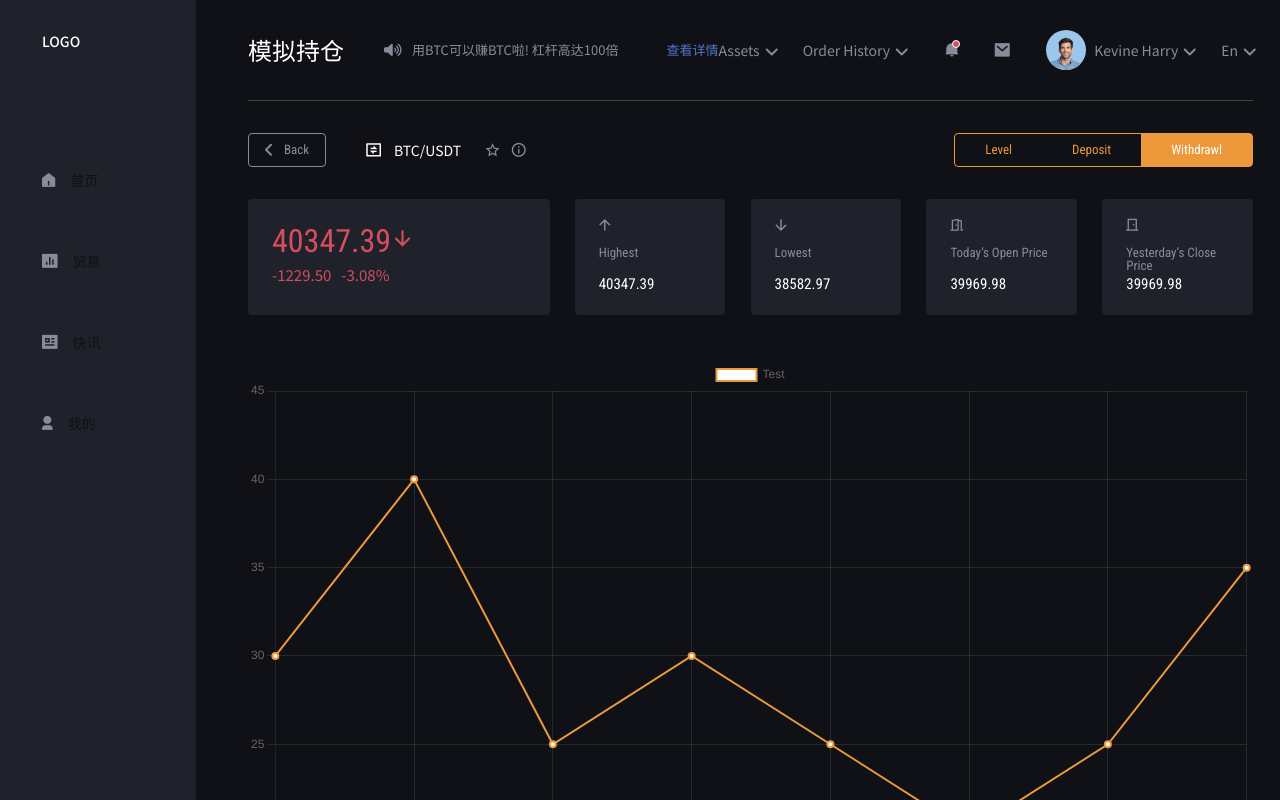
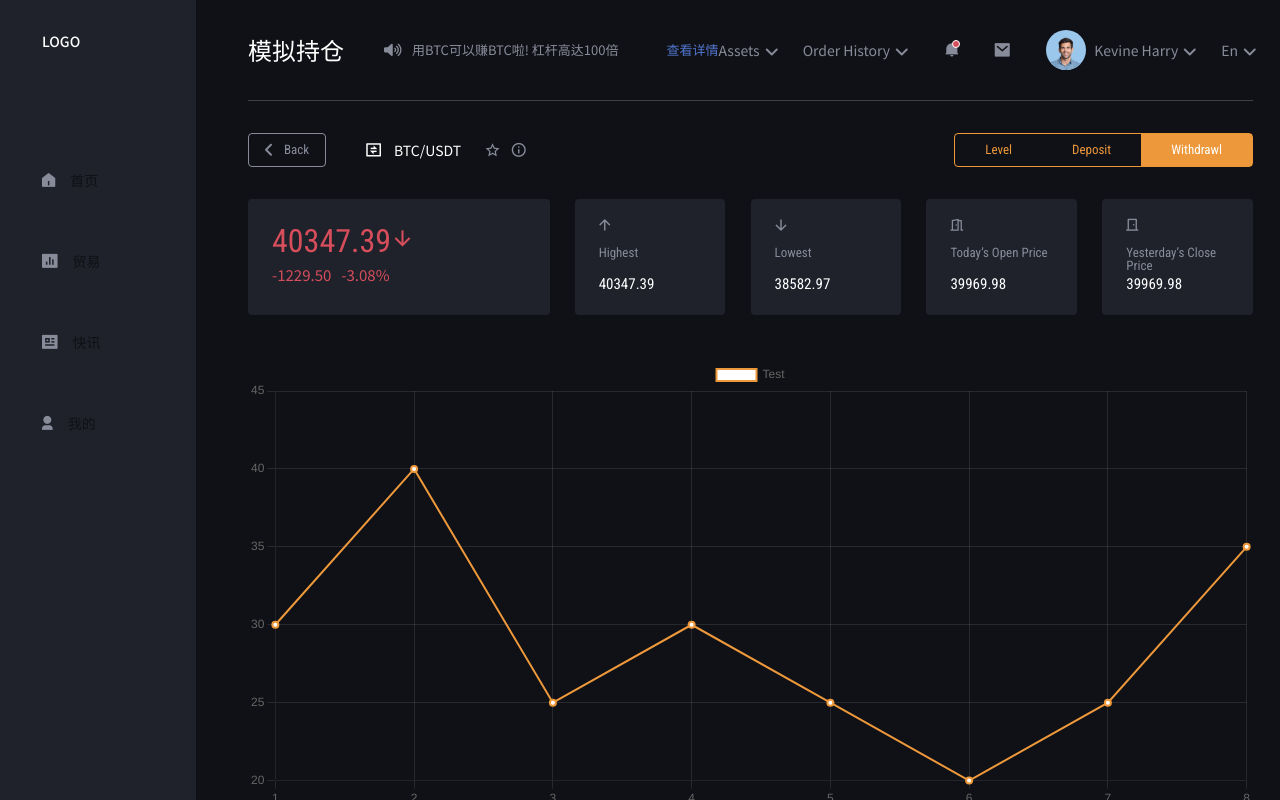
Before and after one commit to SashaSamoylov/deploy-crypto-exchange, a Vue app: page / in a window 1280 px wide. Shown: the top 800 px of the page. Built offline with nearby package versions, Linux system fonts and the light colour scheme.

Commit message:
fix chart

```diff
--- a/src/assets/styles/home/_home.scss
+++ b/src/assets/styles/home/_home.scss
@@ -80,6 +80,9 @@
             }
         }
     }
+    .home-chart {
+        height: 450px;
+    }
     &-footer {
         background-color: $gray;
         border-radius: 4px;
--- a/src/views/Home.vue
+++ b/src/views/Home.vue
@@ -94,6 +94,7 @@ export default {
       },
       options: {
         responsive: true,
+        maintainAspectRatio: false,
         scales: {
           x: {
             grid: {
```
